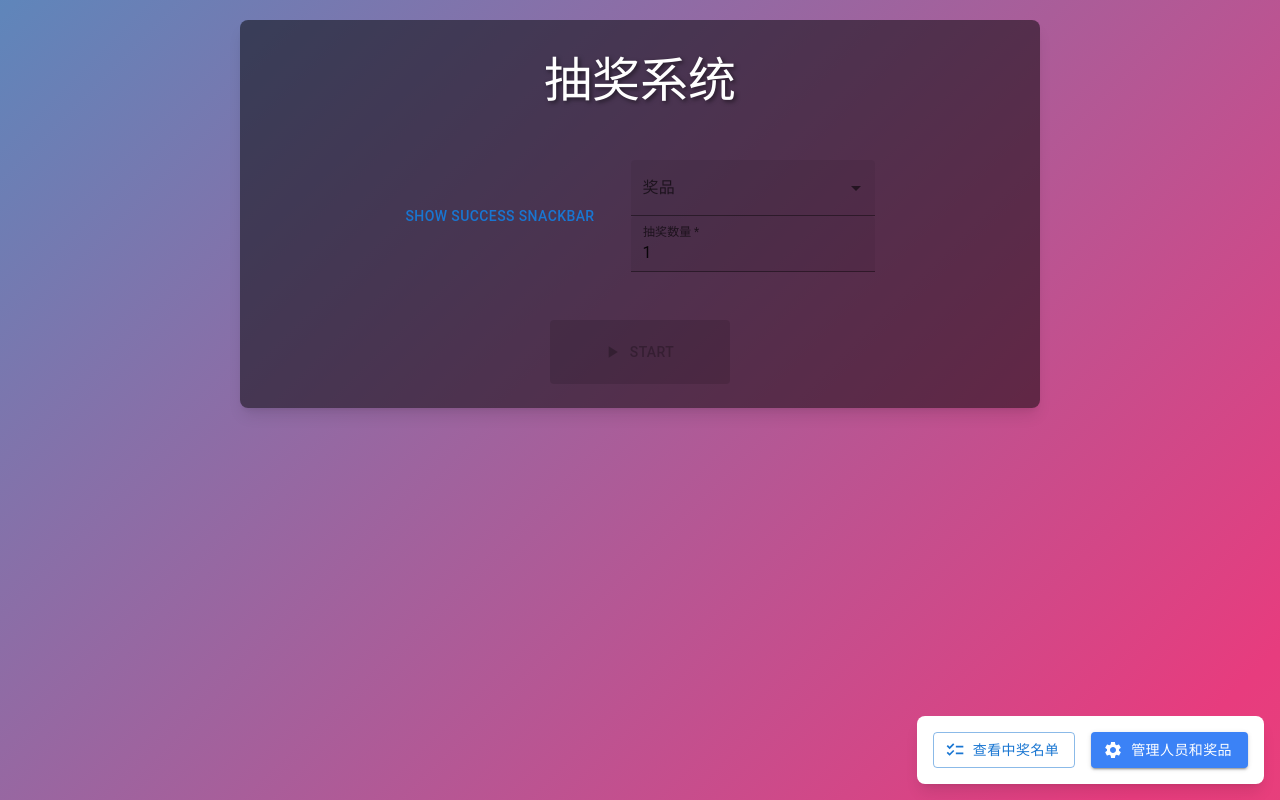
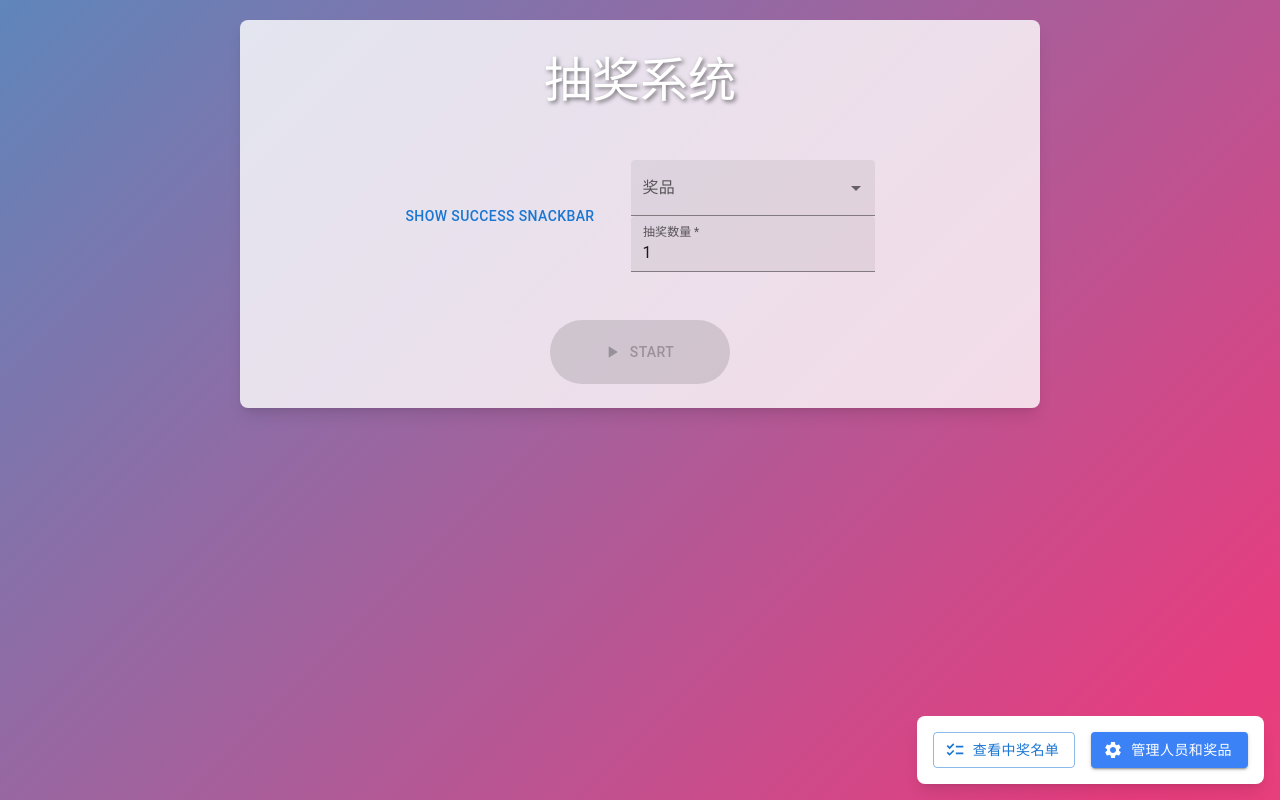
Before and after one commit to CloneWith/lottery-web, a Next.js app: page / in a window 1280 px wide. Built offline with nearby package versions, Linux system fonts and the light colour scheme.

Commit message:
Start button styling

```diff
--- a/app/styles/slot-machine.css
+++ b/app/styles/slot-machine.css
@@ -1,12 +1,12 @@
 @keyframes Gradient {
   0% {
-    background-position: 0% 50%;
+    background-position: 0 50%;
   }
   50% {
     background-position: 100% 50%;
   }
   100% {
-    background-position: 0% 50%;
+    background-position: 0 50%;
   }
 }
 
@@ -24,7 +24,7 @@
 
 .lottery-content {
   @apply p-6 rounded-lg shadow-lg self-center;
-  background: rgba(0, 0, 0, 0.5);
+  background: rgba(255, 255, 255, 0.8);
   width: 100%;
   max-width: 800px;
   display: flex;
@@ -37,16 +37,14 @@
   position: relative;
   width: 180px;
   height: 64px;
-  line-height: 64px;
   text-align: center;
   cursor: pointer;
-  font-size: 24px;
   transition: .2s all;
-  box-sizing: border-box;
   color: #fff;
   border: 1px solid #fff;
   margin: 40px auto;
   display: block;
+  border-radius: 10rem !important;
 }
 
 .start-button:hover {
@@ -67,8 +65,7 @@
       .5s transform;
   transition-timing-function: cubic-bezier(0.2, .8, 0.25, .8);
   transform: scale3d(1.1, 1.3, 0);
-  outline: 0px solid;
-  outline-color: rgba(255, 255, 255, .05);
+  outline: rgba(255, 255, 255, .05) solid 0;
   outline-offset: -10px;
 }
 
@@ -78,14 +75,9 @@
   right: 10px;
   bottom: 10px;
   transform: scale(1);
-  outline: 1px solid;
-  outline-color: rgba(255, 255, 255, 0.6);
+  outline: rgba(255, 255, 255, 0.6) solid 1px;
   outline-offset: 10px;
   transition: .5s outline-offset cubic-bezier(0.2, .8, 0.25, .8),.5s outline-color cubic-bezier(0.2, .8, 0.25, .8),.5s outline cubic-bezier(0.2, .8, 0.25, .8);
-}
-
-.start-button:active {
-  mix-blend-mode: overlay;
 }
 
 .winner-names {
```
